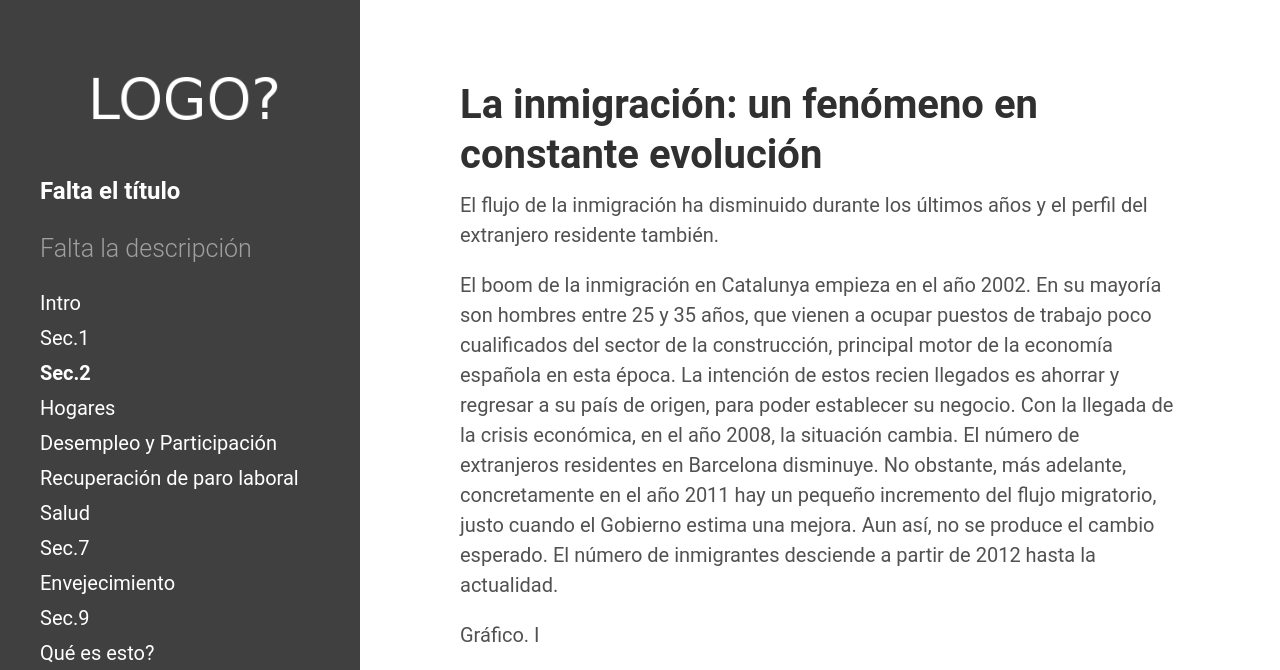
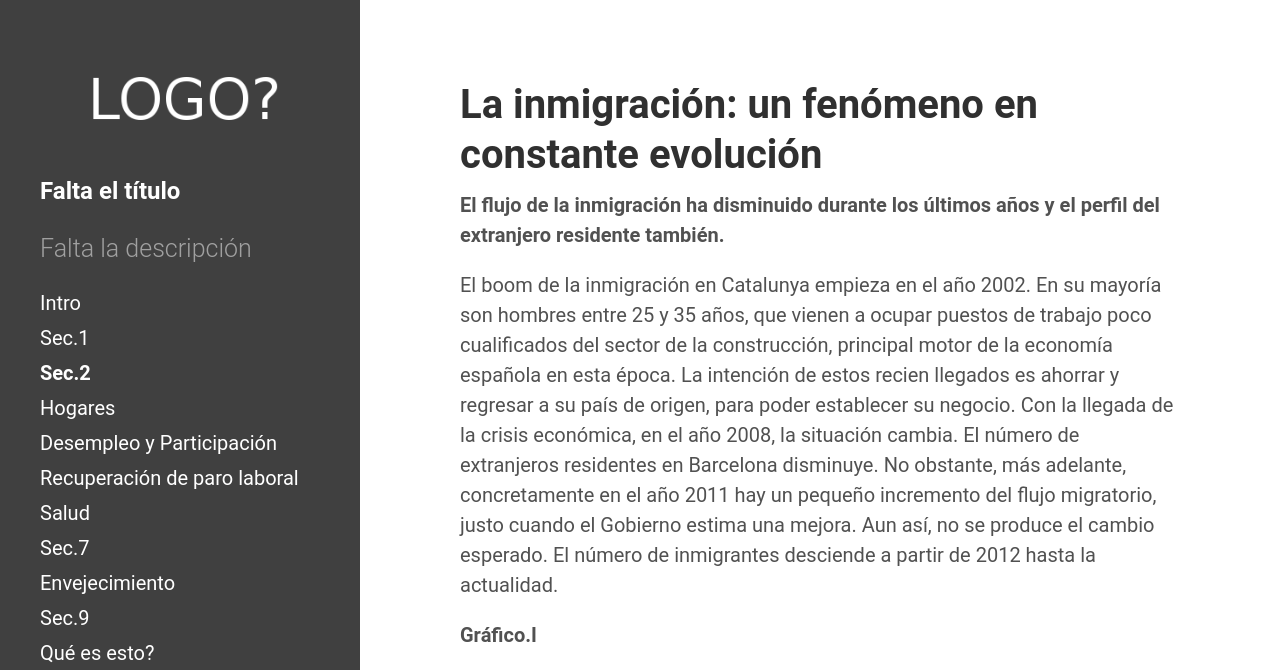
Before and after one commit to mper-bcn-ny/2017-metro, a Jekyll site: the page built from _posts/2017-02-19-seccion_2.md, in a window 1280 px wide and 1400 px high. Shown: the top 670 px of the window. Built offline with Jekyll 4.4.1, drawn with Linux system fonts in a browser that asks for light colours; some of the changed text lies outside the part shown; grey boxes are pictures that could not be loaded.

```diff
--- a/_posts/2017-02-19-seccion_2.md
+++ b/_posts/2017-02-19-seccion_2.md
@@ -4,19 +4,20 @@ title: "La inmigración: un fenómeno en constante evolución"
 navigation: Sec.2
 ---
 
-El flujo de la inmigración ha disminuido durante los últimos años y el perfil del extranjero residente también.
+<b>El flujo de la inmigración ha disminuido durante los últimos años y el perfil del extranjero residente también.</b>
 
 El boom de la inmigración en Catalunya empieza en el año 2002. En su mayoría son hombres entre 25 y 35 años, que vienen a ocupar puestos de trabajo poco cualificados del sector de la construcción, principal motor de la economía española en esta época.
 La intención de estos recien llegados es ahorrar y regresar a su país de origen, para poder establecer su negocio.
 Con la llegada de la crisis económica, en el año 2008, la situación cambia. El número de extranjeros residentes en Barcelona disminuye. No obstante, más adelante, concretamente en el año 2011 hay un pequeño incremento del flujo migratorio, justo cuando el Gobierno estima una mejora. Aun así, no se produce el cambio esperado. El número de inmigrantes desciende a partir de 2012 hasta la actualidad.
 
-Gráfico. I
+<b>Gráfico.I</b>
 
 <iframe width="700" height="400" scrolling="no" frameborder="no" src="https://fusiontables.google.com/embedviz?containerId=googft-gviz-canvas&amp;viz=GVIZ&amp;t=LINE_AGGREGATE&amp;isXyPlot=true&amp;bsize=0.0&amp;q=select+col0%2C+col1+from+18spTvncd9wjI64Yl5Kn0m-62giuszSITcenQ6MB_&amp;qrs=+where+col0+%3E%3D+&amp;qre=+and+col0+%3C%3D+&amp;qe=+order+by+col0+asc&amp;uiversion=2&amp;gco_forceIFrame=true&amp;gco_hasLabelsColumn=true&amp;width=700&amp;height=400"></iframe>
 
 Desde que ha mermado el empleo en el ámbito de la construcción, el perfil del extranjero residente en Barcelona ha cambiado. Ahora las que trabajan son mujeres de 30 a 40 años, con estudios secundarios, que realizan trabajados de cuidado y limpieza para enviar una parte del salario a sus famílias.
 
-Gráfico. II
+<b>Gráfico.II</b>
+
 <iframe width="700" height="400" scrolling="no" frameborder="no" src="https://fusiontables.google.com/embedviz?containerId=googft-gviz-canvas&amp;viz=GVIZ&amp;t=LINE_AGGREGATE&amp;isXyPlot=true&amp;bsize=0.0&amp;q=select+col0%2C+col1%2C+col2+from+1Sz_2EjDP0MTf2g6nNyCYWOfCqAiIcVG4psP8_V96&amp;qrs=+where+col0+%3E%3D+&amp;qre=+and+col0+%3C%3D+&amp;qe=+order+by+col0+asc&amp;uiversion=2&amp;gco_forceIFrame=true&amp;gco_hasLabelsColumn=true&amp;width=700&amp;height=400"></iframe>
 
 <b> Mapa sobre el número de extranjeros residentes en Barcelona por barrios:</b>
@@ -27,7 +28,7 @@ Los distritos que contienen los barrios con más inmigración son el de Eixample
 Por el contrario, la zona alta de la ciudad suele tener el porcentaje más bajo de inmigración. Torre Baró se presenta como una excepción. A pesar de estar por encima de la Diagonal, está muy alejado del centro de Barcelona y próximo al Barrio del Besós.
 Cabe destacar que Sarrià-Sant Gervasi, Les Corts y Gràcia son los distritos que presentan los barrios con un menor porcentaje de Inmigración. Esta tendencia es debida a que la renta por cápita de estas zonas es superior a la media de Barcelona, donde predomina el barrio de Pedralves.
 
-L3 en relación a la proporción de inmigrantes en Barcelona.
+<b>L3 en relación a la proporción de inmigrantes en Barcelona.</b>
 
 <iframe width="700" height="400" scrolling="no" frameborder="no" src="https://fusiontables.google.com/embedviz?containerId=googft-gviz-canvas&amp;q=select+col2%3E%3E1%2C+col2%3E%3E0%2C+col10%3E%3E1+from+1BGS9rXECdWlRvOCeKOTWIMWrT_gtSnKQJQALLA4Q+order+by+col10%3E%3E1+asc+limit+27&amp;viz=GVIZ&amp;t=LINE&amp;uiversion=2&amp;gco_forceIFrame=true&amp;gco_hasLabelsColumn=true&amp;gco_vAxes=%5B%7B%22title%22%3Anull%2C+%22minValue%22%3Anull%2C+%22maxValue%22%3Anull%2C+%22useFormatFromData%22%3Atrue%2C+%22viewWindow%22%3A%7B%22max%22%3Anull%2C+%22min%22%3Anull%7D%7D%2C%7B%22useFormatFromData%22%3Atrue%2C+%22viewWindow%22%3A%7B%22max%22%3Anull%2C+%22min%22%3Anull%7D%2C+%22minValue%22%3Anull%2C+%22maxValue%22%3Anull%7D%5D&amp;gco_useFirstColumnAsDomain=true&amp;gco_legacyScatterChartLabels=true&amp;gco_curveType=&amp;gco_booleanRole=certainty&amp;gco_lineWidth=2&amp;gco_hAxis=%7B%22useFormatFromData%22%3Atrue%2C+%22minValue%22%3Anull%2C+%22maxValue%22%3Anull%2C+%22viewWindow%22%3Anull%2C+%22viewWindowMode%22%3Anull%7D&amp;gco_legend=none&amp;gco_series=%7B%220%22%3A%7B%22color%22%3A%22%236aa84f%22%2C+%22lineWidth%22%3A4%7D%2C+%221%22%3A%7B%22targetAxisIndex%22%3A1%2C+%22color%22%3A%22none%22%7D%7D&amp;att=true&amp;width=700&amp;height=385"></iframe>
 
```
